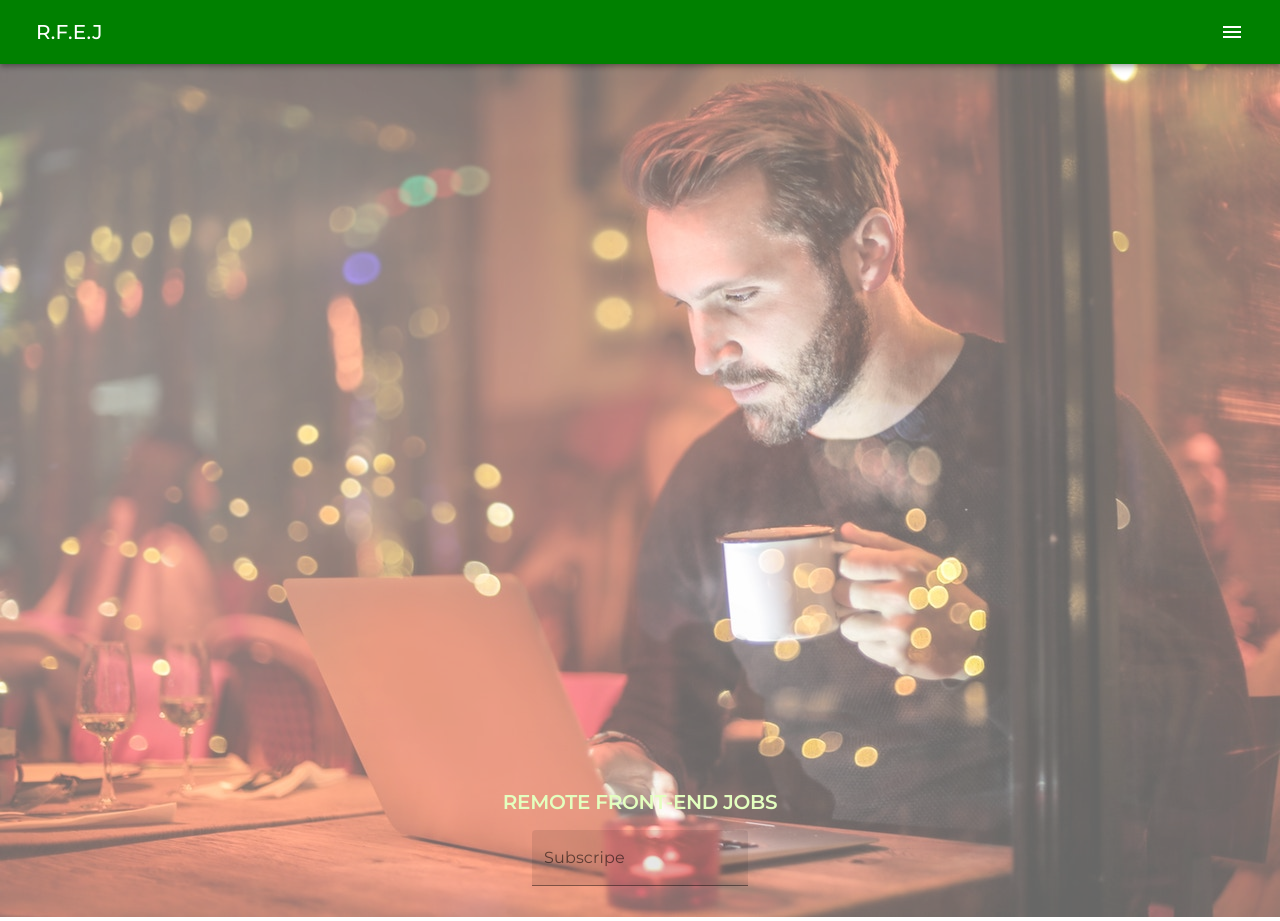
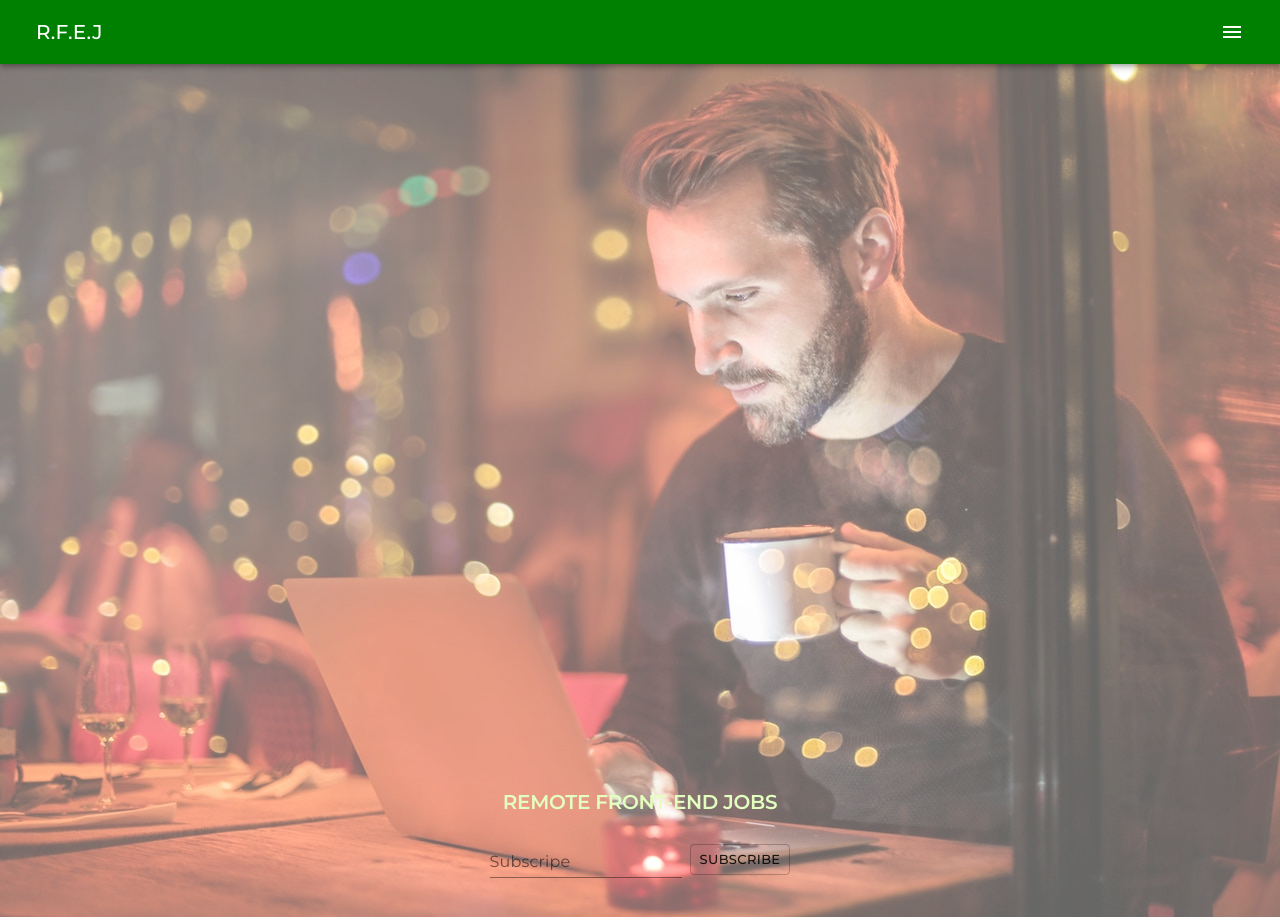
Before and after one commit to islamCodehood/remotefrontendjobs.com, a React (Create React App) app: page / in a window 1280 px wide. Built offline with nearby package versions, Linux system fonts and the light colour scheme; no server answers.

Commit message:
use useStyle

```diff
--- a/src/components/subscripeInput/SubscripeInput.jsx
+++ b/src/components/subscripeInput/SubscripeInput.jsx
@@ -1,7 +1,20 @@
 import React from "react";
 import TextField from "@material-ui/core/TextField";
+import Button from '@material-ui/core/Button';
+import { makeStyles } from '@material-ui/core/styles';
 import "./SubscripeInput.css";
+
+const useStyles = makeStyles(theme => ({
+    button: {
+      margin: "30px 0 0 8px",
+    },
+    input: {
+      display: 'none',
+    },
+  }));
+
 const SubscripeInput = () => {
+  const classes = useStyles();
   return (
     <div>
       <TextField
@@ -12,8 +25,11 @@ const SubscripeInput = () => {
         name="email"
         autoComplete="email"
         margin="normal"
-        variant="filled"
+        /* variant="filled" */
       />
+      <Button variant="outlined" size="small" className={classes.button}>
+        Subscribe
+      </Button>
     </div>
   );
 };
```
